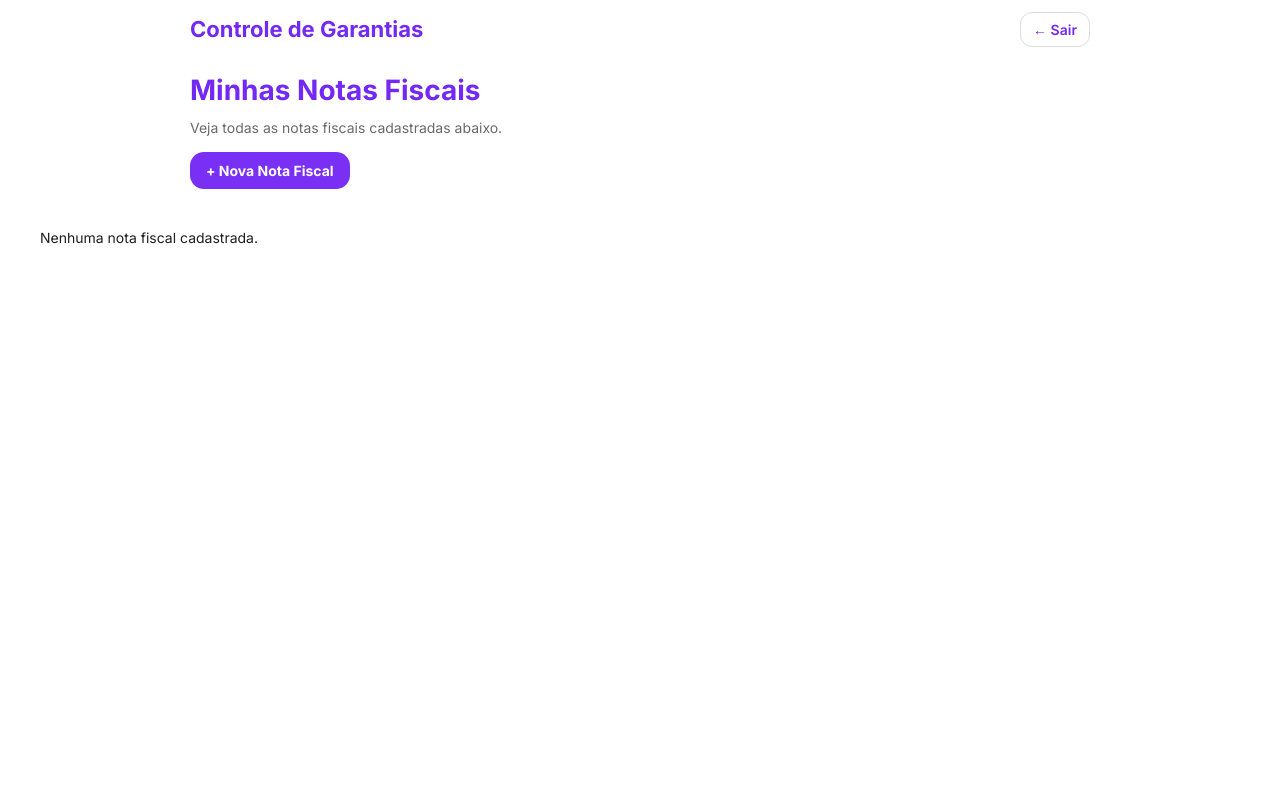
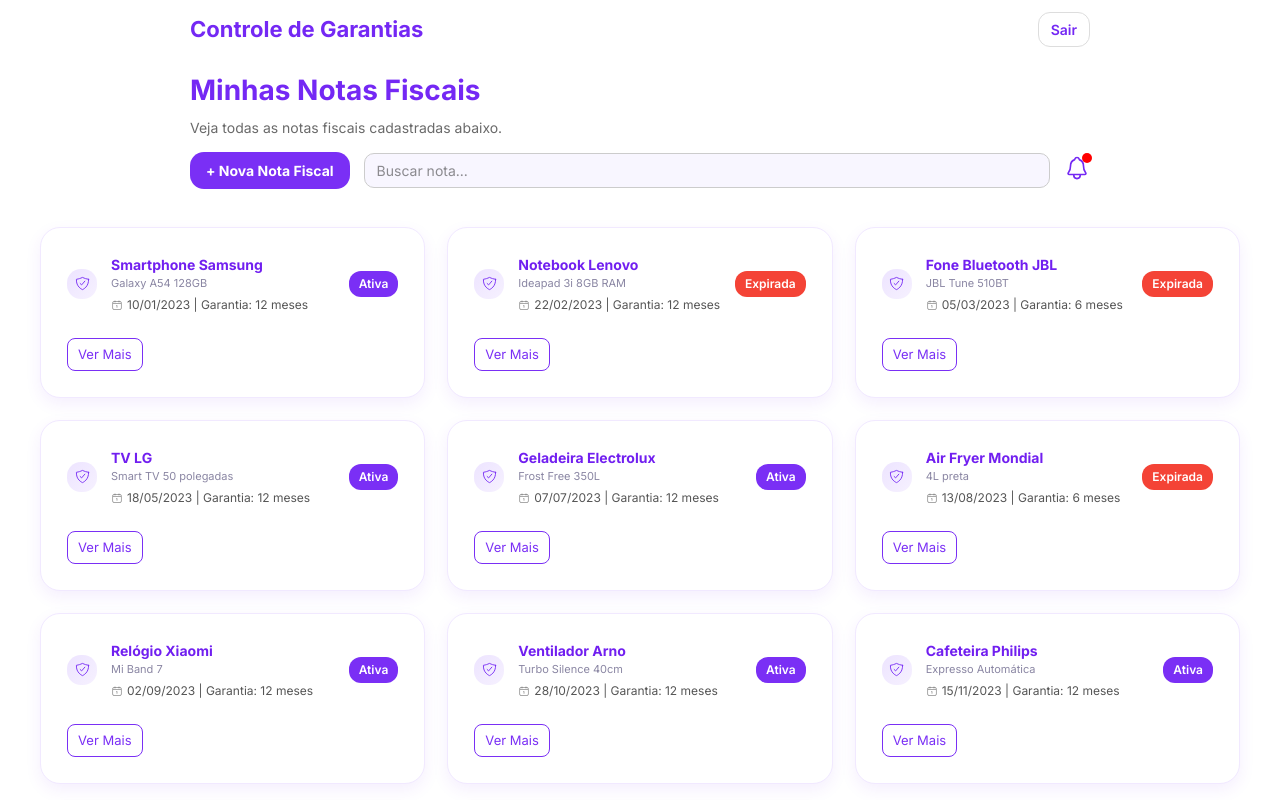
Before and after one commit to gabrifgaraujo/app-controle-garantia, a React (Vite) app: page /notas in a window 1280 px wide. Shown: the top 800 px of the page. Built offline with nearby package versions, Linux system fonts and the light colour scheme.

Commit message:
Revert "adding localstora for notas"
This reverts commit 620a93ee3376ba002407d0e491cb2b377ea250ca.

```diff
--- a/src/components/CadastroNota.tsx
+++ b/src/components/CadastroNota.tsx
@@ -374,7 +374,7 @@
           </div>
 
           <div className="acoes-formulario">
-            <button type="submit" className="button purple" onClick={handleSubmit}>
+            <button type="submit" className="button purple">
               {modoEdicao ? "Atualizar Nota Fiscal" : "Salvar Nota Fiscal"}
             </button>
 
--- a/src/mock/notasFiscais.ts
+++ b/src/mock/notasFiscais.ts
@@ -1,6 +1,4 @@
-import type { NotaModel } from "../types/NotaModel";
-
-export const notasFiscais: NotaModel[] = [
+const notasFiscais = [
   {
     produto: "Smartphone Samsung",
     descricao: "Galaxy A54 128GB",
--- a/src/pages/Notas.tsx
+++ b/src/pages/Notas.tsx
@@ -1,75 +1,245 @@
-import { useState } from "react";
-import { Link } from "react-router-dom";
-import type { NotaModel } from "../types/NotaModel";
-import NotaFiscal from "../components/Nota";
+// Hooks do React
+import { useState, useEffect } from "react";
+// Navegação entre rotas
+import { Link, useNavigate } from "react-router-dom";
+// Alertas estilizados
+import Swal from "sweetalert2";
+// Componentes de nota fiscal
+import Nota from "../components/Nota";
+// Mock de notas fiscais
+import notasFiscais from "../mock/notasFiscais";
+// Estilos de página
 import "../style/Notas.css";
+// Ícones
+import { IoNotificationsOutline } from "react-icons/io5";
+import { AiOutlineCheck, AiOutlineCheckCircle } from "react-icons/ai";
+
+// Tipagem das notificações
+type Notificacao = {
+  id: string;
+  produto: string;
+  dataCompra: string;
+  duracaoGarantia: string;
+  tipo: "Expirada" | "Próxima de Expirar";
+  lida: boolean;
+};
 
 const Notas = () => {
+  // Texto digitado na busca
+  const [busca, setBusca] = useState("");
+  // Controle do modal de notificações
+  const [modalNotificacoes, setModalNotificacoes] = useState(false);
+  // Controle de navegação
+  const navigate = useNavigate();
 
-const [notas] = useState<NotaModel[]>(() => {
-    const notasCarregadas = localStorage.getItem("notas_fiscais");
-    return notasCarregadas ? JSON.parse(notasCarregadas) : [];
-  });
+  // Bloquear scroll com modal aberto
+  useEffect(() => {
+    if (typeof document !== "undefined") {
+      document.body.style.overflow = modalNotificacoes ? "hidden" : "auto";
+    }
+  }, [modalNotificacoes]);
 
+  // Gera notificações com base nas notas fiscais
+  const gerarNotificacoes = (): Notificacao[] => {
+    // Data atual para comparação
+    const hoje = new Date("2024-09-01");
+
+    return notasFiscais
+      .map((nota) => {
+        // Converter dataCompra para objeto Date
+        const [dia, mes, ano] = nota.dataCompra.split("/");
+        const dataCompra = new Date(`${ano}-${mes}-${dia}`);
+
+        // Soma duração da garantia em meses
+        const meses = parseInt(nota.duracaoGarantia);
+        const dataExp = new Date(dataCompra);
+        dataExp.setMonth(dataExp.getMonth() + meses);
+
+        // Calcula dias restantes
+        const diasRestantes =
+          (dataExp.getTime() - hoje.getTime()) / (1000 * 60 * 60 * 24);
+
+        // Define tipo de notificação
+        let tipo: Notificacao["tipo"] | "" = "";
+
+        if (diasRestantes < 0) tipo = "Expirada";
+        else if (diasRestantes <= 30) tipo = "Próxima de Expirar";
+
+        // Ignora notas sem notificação
+        if (!tipo) return null;
+
+        return {
+          id: nota.numeroNota,
+          produto: nota.produto,
+          dataCompra: nota.dataCompra,
+          duracaoGarantia: nota.duracaoGarantia,
+          tipo,
+          lida: false,
+        };
+      })
+      // Remove notificações nulas (tipagem correta)
+      .filter((item): item is Notificacao => item !== null);
+  };
+
+  // Estado das notificações
+  const [notificacoesState, setNotificacoesState] =
+    useState<Notificacao[]>(gerarNotificacoes());
+
+  // Marca uma notificação como lida/não lida
+  const marcarComoLida = (index: number) => {
+    setNotificacoesState((prev) =>
+      prev.map((n, i) => (i === index ? { ...n, lida: !n.lida } : n))
+    );
+  };
+
+  // Marca todas as notificações como lidas
+  const marcarTodasComoLidas = () => {
+    setNotificacoesState((prev) => prev.map((n) => ({ ...n, lida: true })));
+  };
+
+  // Filtra notas com base na busca
+  const notasFiltradas = notasFiscais.filter((nota) =>
+    nota.produto.toLowerCase().includes(busca.toLowerCase())
+  );
+
+  // Função para sair da conta
+  const handleSair = () => {
+    Swal.fire({
+      title: "Deseja realmente sair da sua conta?",
+      icon: "warning",
+      showCancelButton: true,
+      confirmButtonText: "Sim, sair",
+      cancelButtonText: "Cancelar",
+      confirmButtonColor: "#f44336",
+      cancelButtonColor: "#6b21a8",
+    }).then((result) => {
+      if (result.isConfirmed) {
+        localStorage.removeItem("token");
+        navigate("/");
+      }
+    });
+  };
 
   return (
     <div className="pagina-lista">
       <header className="topo-notas">
-        <Link to="/notas" className="logo">
-          <h1 className="logo-app">Controle de Garantias</h1>
-        </Link>
+        <h1 className="logo-app">Controle de Garantias</h1>
 
-        <div style={{ display: "flex", alignItems: "center", gap: "14px" }}>
-          <button className="btn-sair">← Sair</button>
-        </div>
+        <button className="btn-sair" onClick={handleSair}>
+          Sair
+        </button>
       </header>
 
       <section className="cabecalho-lista">
         <h2>Minhas Notas Fiscais</h2>
         <p>Veja todas as notas fiscais cadastradas abaixo.</p>
 
-        <div
-          style={{
-            display: "flex",
-            alignItems: "center",
-            marginTop: "14px",
-            gap: "14px",
-          }}
-        >
-          <button className="btn-nova-nota">
-            <Link
-              to="/cadastro-nota"
-              style={{ color: "white", textDecoration: "none" }}
+        <div className="cabecalho-controles">
+          <Link to="/cadastro-nota" className="btn-nova-nota">
+            + Nova Nota Fiscal
+          </Link>
+
+          <input
+            type="text"
+            placeholder="Buscar nota..."
+            value={busca}
+            onChange={(e) => setBusca(e.target.value)}
+            className="input-busca"
+          />
+
+          <div className="icone-notificacao">
+            <button
+              className="btn-notificacao"
+              onClick={() => setModalNotificacoes(true)}
             >
-              + Nova Nota Fiscal
-            </Link>
-          </button>
+              <IoNotificationsOutline />
+            </button>
+
+            {notificacoesState.some((n) => !n.lida) && (
+              <span className="notificacao-alerta"></span>
+            )}
+          </div>
         </div>
       </section>
 
       <div className="container-notas">
+        {notasFiltradas.map((nota, index) => (
+          <Nota key={index} {...nota} />
+        ))}
+      </div>
 
-        {notas.length === 0 ? (
-          <p className="nenhuma-nota">Nenhuma nota fiscal cadastrada.</p>
-        ) : (
-          notas.map((nota, index) => (
-            <NotaFiscal
-              key={index}
-              produto={nota.produto}
-              descricao={nota.descricao}
-              dataCompra={nota.dataCompra}
-              duracaoGarantia={nota.duracaoGarantia}
-              statusGarantia={nota.statusGarantia}
-              tipoNota={nota.tipoNota}
-              loja={nota.loja}
-              numeroNota={nota.numeroNota}
-              valor={nota.valor}
-              observacoes={nota.observacoes}
-              arquivo={nota.arquivo}
-            />
-          ))
-        )}
-      </div>
+      {modalNotificacoes && (
+        <div
+          className="modal-overlay"
+          onClick={() => setModalNotificacoes(false)}
+        >
+          <div
+            className="modal-content"
+            onClick={(e) => e.stopPropagation()}
+          >
+            <button
+              className="btn-fechar"
+              onClick={() => setModalNotificacoes(false)}
+            >
+              ×
+            </button>
+
+            <h2 className="modal-titulo">Notificações</h2>
+            <p className="modal-subtitulo">
+              Notas próximas de expirar ou expiradas
+            </p>
+
+            <button
+              className="btn-marcar-todas"
+              onClick={marcarTodasComoLidas}
+            >
+              <AiOutlineCheckCircle /> Marcar todas
+            </button>
+
+            <div className="info-modal">
+              {notificacoesState.length === 0 && (
+                <p>Nenhuma notificação</p>
+              )}
+
+              {notificacoesState.map((nota, index) => (
+                <div
+                  key={index}
+                  className={`item-notificacao ${
+                    nota.lida ? "lida" : "nao-lida"
+                  }`}
+                >
+                  <div>
+                    <p>
+                      <strong>{nota.produto}</strong> –{" "}
+                      <span
+                        className={`tipo-notificacao ${
+                          nota.tipo === "Expirada"
+                            ? "expirada"
+                            : "proxima"
+                        }`}
+                      >
+                        {nota.tipo}
+                      </span>
+                    </p>
+
+                    <p className="info-nota">
+                      Compra: {nota.dataCompra} | Garantia:{" "}
+                      {nota.duracaoGarantia} meses
+                    </p>
+                  </div>
+
+                  <button
+                    className="btn-lida"
+                    onClick={() => marcarComoLida(index)}
+                  >
+                    <AiOutlineCheck />
+                  </button>
+                </div>
+              ))}
+            </div>
+          </div>
+        </div>
+      )}
     </div>
   );
 };
--- a/src/services/Service.ts
+++ /dev/null
@@ -1,19 +0,0 @@
-import type { NotaModel } from "../types/NotaModel";
-import { notasFiscais } from "../mock/notasFiscais";
-
-const STORAGE_KEY = "notas_fiscais";
-
-export function carregarNotas(): NotaModel[] {
-  const storage = localStorage.getItem(STORAGE_KEY);
-
-  if (storage) {
-    return JSON.parse(storage) as NotaModel[];
-  }
-
-  localStorage.setItem(STORAGE_KEY, JSON.stringify(notasFiscais));
-  return notasFiscais;
-}
-
-export function salvarNotas(novasNotas: NotaModel[]) {
-  localStorage.setItem(STORAGE_KEY, JSON.stringify(novasNotas));
-}
--- a/src/types/NotaModel.ts
+++ /dev/null
@@ -1,13 +0,0 @@
-export interface NotaModel {
-  produto: string;
-  descricao: string;
-  dataCompra: string;
-  duracaoGarantia: string;
-  statusGarantia: "Ativa" | "Expirada";
-  tipoNota: string;
-  loja: string;
-  numeroNota: string;
-  valor: string;
-  observacoes: string;
-  arquivo?: string | null;
-}
```
Also changed, not shown: src/components/Nota.tsx (+8 -2 lines).
